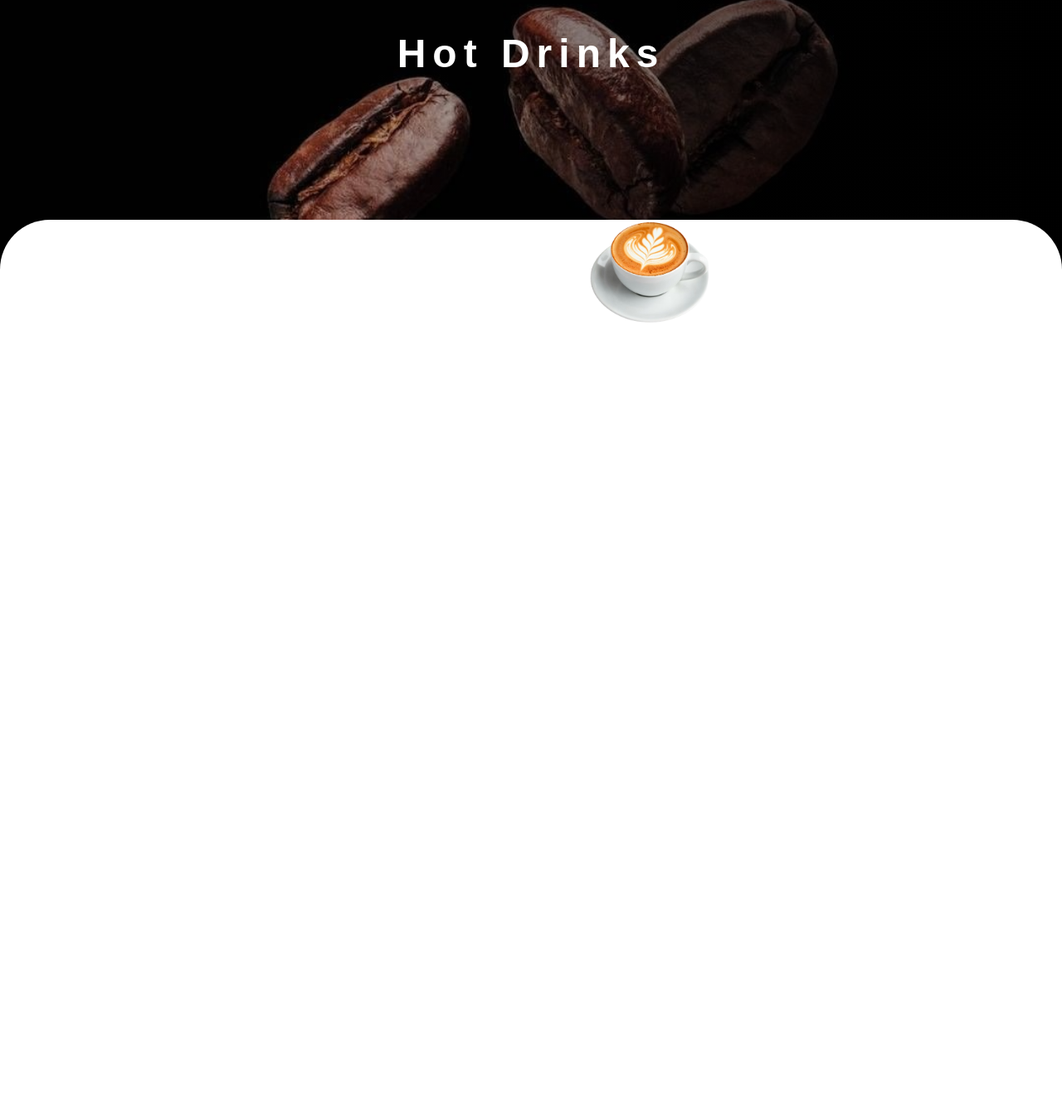
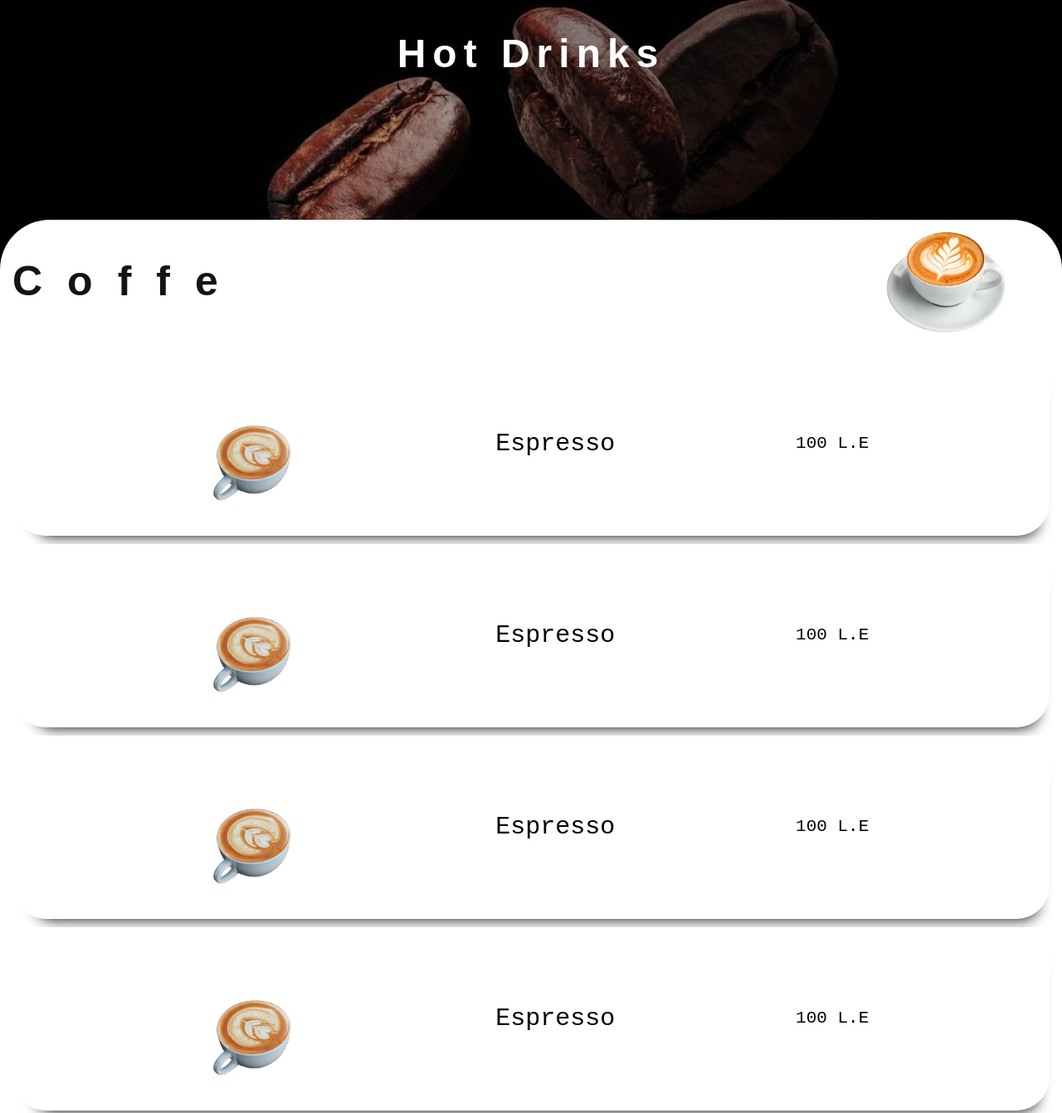
Before and after one commit to MohamedManaa/Cafe, a plain HTML site: page hot-drinks.html in a window 1280 px wide. Shown: the part 35-1377 px from the top of the page at 83% size. Before the commit the page ends 800 px from the top, so only its background shows below. Drawn offline with Linux system fonts and the light colour scheme.

Commit message:
Add files via upload

```diff
--- a/hot-drinks.css
+++ b/hot-drinks.css
@@ -60,7 +60,6 @@ ul {
   background-size: cover;
   position: sticky;
   top: 0;
-  overflow: hidden;
 }
 .up-background h1 {
   color: white;
@@ -83,18 +82,73 @@ ul {
   top: 300px;
   border-radius: 60px 60px 0px 0px;
 }
-.up-background img {
-  margin: 0;
-  height: 150px;
-  position: absolute;
-  left: 49%;
-  top: 36%;
-  z-index: 50;
+.up-background .coffes {
+  display: flex;
+  width: 100%;
+  align-items: center;
+  justify-content: space-between;
+}
+.up-background .coffes h3 {
+  font-size: 50px;
+  font-family: fantasy;
+  letter-spacing: 30px;
+  color: #000000eb;
 }
 
-@media (min-width: 550px) {
-  .up-background img {
-    position: absolute;
-    left: 52%;
+.up-background .coffes img {
+  height: 150px;
+}
+
+@media (max-width: 475px) {
+  .up-background .coffes h3 {
+    font-size: 40px;
+    letter-spacing: 10px;
+  }
+
+  .up-background .coffes img {
+    height: 100px;
   }
 }
+
+/* ------ */
+/* start cards */
+.prod-card {
+  display: flex;
+  align-items: center;
+  justify-content: space-evenly;
+  background: white;
+  padding: 0;
+  margin-top: 10px;
+  height: auto;
+  border-bottom: 1px solid white;
+  border-radius: 0 0 40px 40px;
+  box-shadow: 7px 22px 17px -22px black;
+}
+.prod-card img {
+  height: 220px;
+}
+
+.prod-card p {
+  font-size: 30px;
+  font-family: monospace;
+}
+
+.prod-card span {
+  font-size: 21px;
+  font-family: monospace;
+}
+
+@media (max-width: 475px) {
+  .prod-card img {
+    height: 190px;
+  }
+
+  .prod-card p {
+    font-size: 20px;
+  }
+
+  .prod-card span {
+    font-size: 15px;
+  }
+}
+/* end cards */
--- a/hot-drinks.html
+++ b/hot-drinks.html
@@ -14,8 +14,37 @@
   <body>
     <div class="up-background">
       <h1>Hot Drinks</h1>
-      <img src="./coffe back removed.png" loading="lazy" />
-      <div class="container"></div>
+      <div class="container">
+        <div class="coffes">
+          <h3>Coffe</h3>
+          <img src="./coffe back removed.png" loading="lazy" />
+        </div>
+        <div class="prod-card">
+          <img src="./espresso-removebg-preview.png" loading="lazy" />
+          <p>Espresso</p>
+          <span>100 L.E</span>
+        </div>
+        <div class="prod-card">
+          <img src="./espresso-removebg-preview.png" loading="lazy" />
+          <p>Espresso</p>
+          <span>100 L.E</span>
+        </div>
+        <div class="prod-card">
+          <img src="./espresso-removebg-preview.png" loading="lazy" />
+          <p>Espresso</p>
+          <span>100 L.E</span>
+        </div>
+        <div class="prod-card">
+          <img src="./espresso-removebg-preview.png" loading="lazy" />
+          <p>Espresso</p>
+          <span>100 L.E</span>
+        </div>
+        <div class="prod-card">
+          <img src="./espresso-removebg-preview.png" loading="lazy" />
+          <p>Espresso</p>
+          <span>100 L.E</span>
+        </div>
+      </div>
     </div>
   </body>
 </html>
```
Also changed, not shown: 9613560.png (added), espresso-removebg-preview.png (added).
